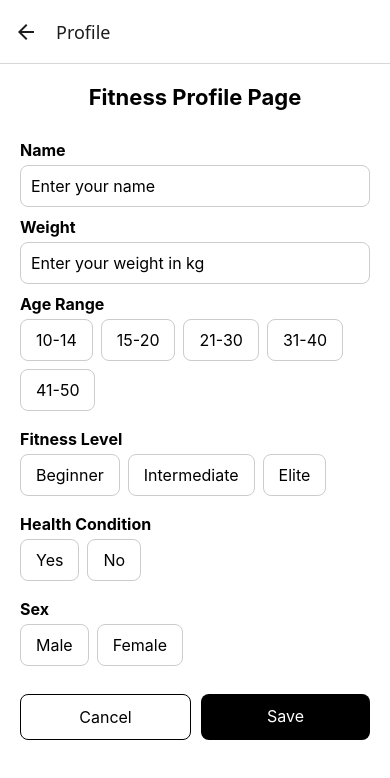
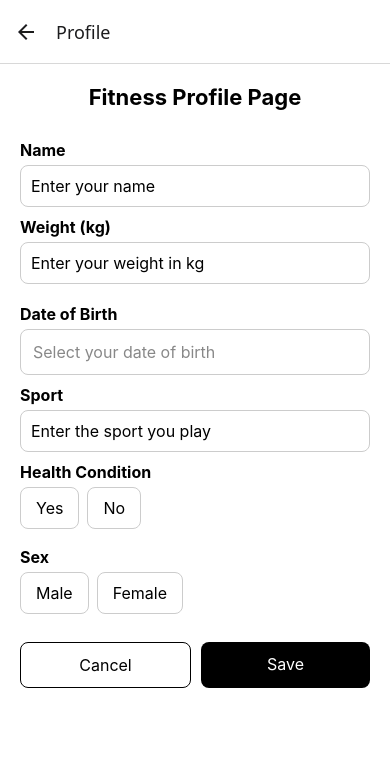
Before and after one commit to sakshambatra1/barCoded, a React Native app: screen /Profile in a window 390 px wide. Shown: the top 778 px of the page. Built offline with nearby package versions, Linux system fonts and the light colour scheme.

Commit message:
changed up some stuff of the ui, and changed some form fields and all that

```diff
--- a/package.json
+++ b/package.json
@@ -10,6 +10,7 @@
     "web": "expo start --web"
   },
   "dependencies": {
+    "@react-native-community/datetimepicker": "^8.2.0",
     "@react-native-masked-view/masked-view": "^0.3.2",
     "@react-navigation/native": "^7.0.14",
     "@react-navigation/stack": "^7.1.1",
--- a/screens/ProfileInfoScreen/ProfileInfoScreen.js
+++ b/screens/ProfileInfoScreen/ProfileInfoScreen.js
@@ -1,31 +1,93 @@
 import React, { useState } from 'react';
-import { View, Text, TextInput, TouchableOpacity, StyleSheet, Alert } from 'react-native';
+import {
+    View,
+    Text,
+    TextInput,
+    TouchableOpacity,
+    StyleSheet,
+    Alert,
+    KeyboardAvoidingView,
+    Platform,
+    ScrollView,
+    SafeAreaView
+} from 'react-native';
+import DateTimePicker from '@react-native-community/datetimepicker';
 
 export default function ProfileInfoScreen({ navigation }) {
     const [name, setName] = useState('');
     const [weight, setWeight] = useState('');
-    const [selectedAgeRange, setSelectedAgeRange] = useState(null);
-    const [selectedFitnessLevel, setSelectedFitnessLevel] = useState(null);
+    const [dateOfBirth, setDateOfBirth] = useState(null);
+    const [showDatePicker, setShowDatePicker] = useState(false);
+    const [sport, setSport] = useState('');
     const [selectedHealthCondition, setSelectedHealthCondition] = useState(null);
     const [selectedSex, setSelectedSex] = useState(null);
+    const [isSaving, setIsSaving] = useState(false);
 
-    const ageRanges = ['10-14', '15-20', '21-30', '31-40', '41-50'];
-    const fitnessLevels = ['Beginner', 'Intermediate', 'Elite'];
     const healthConditions = ['Yes', 'No'];
     const sexes = ['Male', 'Female'];
 
+    const handleDateChange = (event, selectedDate) => {
+        setShowDatePicker(false);
+        if (selectedDate) {
+            setDateOfBirth(selectedDate);
+        }
+    };
+
+    const formatDate = (date) => {
+        const day = date.getDate();
+        const month = date.getMonth() + 1;
+        const year = date.getFullYear();
+        return `${day}/${month}/${year}`;
+    };
+
     const handleSave = () => {
-        if (!name || !weight || !selectedAgeRange || !selectedFitnessLevel || !selectedHealthCondition || !selectedSex) {
-            Alert.alert("Missing Information", "Please fill out all fields before proceeding.");
+        const errors = [];
+
+        if (!name.trim()) errors.push("Name is required.");
+        if (!weight.trim()) errors.push("Weight is required.");
+        if (!dateOfBirth) errors.push("Date of Birth is required.");
+        if (!sport.trim()) errors.push("Sport is required.");
+        if (!selectedHealthCondition) errors.push("Health condition is required.");
+        if (!selectedSex) errors.push("Sex is required.");
+
+        const numericWeight = parseFloat(weight);
+        if (isNaN(numericWeight) || numericWeight <= 0) {
+            errors.push("Please enter a valid weight in kilograms.");
+        }
+
+        if (dateOfBirth) {
+            const today = new Date();
+            let age = today.getFullYear() - dateOfBirth.getFullYear();
+            const m = today.getMonth() - dateOfBirth.getMonth();
+            if (m < 0 || (m === 0 && today.getDate() < dateOfBirth.getDate())) {
+                age--;
+            }
+            if (age < 10 || age > 100) {
+                errors.push("Please enter a valid age between 10 and 100 years.");
+            }
+        }
+
+        if (errors.length > 0) {
+            Alert.alert("Validation Errors", errors.join("\n"));
             return;
         }
 
-        Alert.alert("Profile Saved", "Your profile has been successfully saved.");
-        navigation.navigate('Home');
+        setIsSaving(true);
+        setTimeout(() => {
+            setIsSaving(false);
+            Alert.alert("Profile Saved", "Your profile has been successfully saved.", [
+                { text: "OK", onPress: () => navigation.navigate('Home') }
+            ]);
+        }, 1000);
     };
 
     return (
-        <View style={styles.container}>
+        <SafeAreaView style={styles.safeArea}>
+            <KeyboardAvoidingView
+                behavior={Platform.OS === "ios" ? "padding" : "height"}
+                style={styles.keyboardAvoidingView}
+            >
+                <ScrollView contentContainerStyle={styles.scrollContainer}>
                     <Text style={styles.header}>Fitness Profile Page</Text>
 
                     <Text style={styles.label}>Name</Text>
@@ -34,52 +96,71 @@ export default function ProfileInfoScreen({ navigation }) {
                         placeholder="Enter your name"
                         value={name}
                         onChangeText={setName}
+                        accessibilityLabel="Name Input"
+                        autoCapitalize="words"
                     />
 
-            <Text style={styles.label}>Weight</Text>
+                    <Text style={styles.label}>Weight (kg)</Text>
                     <TextInput
                         style={styles.input}
                         placeholder="Enter your weight in kg"
                         keyboardType="numeric"
                         value={weight}
                         onChangeText={setWeight}
+                        accessibilityLabel="Weight Input"
                     />
 
-            <Text style={styles.label}>Age Range</Text>
-            <View style={styles.selectionContainer}>
-                {ageRanges.map((range) => (
+                    <View style={styles.fieldContainer}>
+                        <Text style={styles.label}>Date of Birth</Text>
                         <TouchableOpacity
-                        key={range}
-                        style={[styles.option, selectedAgeRange === range && styles.selectedOption]}
-                        onPress={() => setSelectedAgeRange(range)}
+                            style={styles.dateInput}
+                            onPress={() => setShowDatePicker(true)}
+                            accessibilityLabel="Date of Birth Input"
                         >
-                        <Text style={styles.optionText}>{range}</Text>
+                            <Text style={dateOfBirth ? styles.dateText : styles.placeholderText}>
+                                {dateOfBirth ? formatDate(dateOfBirth) : 'Select your date of birth'}
+                            </Text>
                         </TouchableOpacity>
-                ))}
+                        {showDatePicker && (
+                            <DateTimePicker
+                                testID="dateTimePicker"
+                                value={dateOfBirth || new Date(2000, 0, 1)}
+                                mode="date"
+                                display="default"
+                                maximumDate={new Date()}
+                                onChange={handleDateChange}
+                            />
+                        )}
                     </View>
 
-            <Text style={styles.label}>Fitness Level</Text>
-            <View style={styles.selectionContainer}>
-                {fitnessLevels.map((level) => (
-                    <TouchableOpacity
-                        key={level}
-                        style={[styles.option, selectedFitnessLevel === level && styles.selectedOption]}
-                        onPress={() => setSelectedFitnessLevel(level)}
-                    >
-                        <Text style={styles.optionText}>{level}</Text>
-                    </TouchableOpacity>
-                ))}
-            </View>
+                    <Text style={styles.label}>Sport</Text>
+                    <TextInput
+                        style={styles.input}
+                        placeholder="Enter the sport you play"
+                        value={sport}
+                        onChangeText={setSport}
+                        accessibilityLabel="Sport Input"
+                        autoCapitalize="words"
+                    />
 
                     <Text style={styles.label}>Health Condition</Text>
                     <View style={styles.selectionContainer}>
                         {healthConditions.map((condition) => (
                             <TouchableOpacity
                                 key={condition}
-                        style={[styles.option, selectedHealthCondition === condition && styles.selectedOption]}
+                                style={[
+                                    styles.option,
+                                    selectedHealthCondition === condition && styles.selectedOption
+                                ]}
                                 onPress={() => setSelectedHealthCondition(condition)}
+                                accessibilityLabel={`Select Health Condition ${condition}`}
                             >
-                        <Text style={styles.optionText}>{condition}</Text>
+                                <Text style={[
+                                    styles.optionText,
+                                    selectedHealthCondition === condition && styles.selectedOptionText
+                                ]}>
+                                    {condition}
+                                </Text>
                             </TouchableOpacity>
                         ))}
                     </View>
@@ -89,29 +170,61 @@ export default function ProfileInfoScreen({ navigation }) {
                         {sexes.map((sex) => (
                             <TouchableOpacity
                                 key={sex}
-                        style={[styles.option, selectedSex === sex && styles.selectedOption]}
+                                style={[
+                                    styles.option,
+                                    selectedSex === sex && styles.selectedOption
+                                ]}
                                 onPress={() => setSelectedSex(sex)}
+                                accessibilityLabel={`Select Sex ${sex}`}
                             >
-                        <Text style={styles.optionText}>{sex}</Text>
+                                <Text style={[
+                                    styles.optionText,
+                                    selectedSex === sex && styles.selectedOptionText
+                                ]}>
+                                    {sex}
+                                </Text>
                             </TouchableOpacity>
                         ))}
                     </View>
 
                     <View style={styles.buttonContainer}>
-                <TouchableOpacity style={styles.cancelButton} onPress={() => navigation.goBack()}>
+                        <TouchableOpacity
+                            style={styles.cancelButton}
+                            onPress={() => navigation.goBack()}
+                            disabled={isSaving}
+                            accessibilityLabel="Cancel Button"
+                        >
                             <Text style={styles.cancelButtonText}>Cancel</Text>
                         </TouchableOpacity>
-                <TouchableOpacity style={styles.saveButton} onPress={handleSave}>
-                    <Text style={styles.saveButtonText}>Save</Text>
+                        <TouchableOpacity
+                            style={[styles.saveButton, isSaving && styles.disabledButton]}
+                            onPress={handleSave}
+                            disabled={isSaving}
+                            accessibilityLabel="Save Button"
+                        >
+                            <Text style={styles.saveButtonText}>
+                                {isSaving ? "Saving..." : "Save"}
+                            </Text>
                         </TouchableOpacity>
                     </View>
-        </View>
+                </ScrollView>
+            </KeyboardAvoidingView>
+        </SafeAreaView>
     );
+
 }
 
 const styles = StyleSheet.create({
-    container: {
+    safeArea: {
         flex: 1,
+        backgroundColor: '#fff',
+    },
+    keyboardAvoidingView: {
+        flex: 1,
+        backgroundColor: '#fff',
+    },
+    scrollContainer: {
+        flexGrow: 1,
         padding: 20,
         backgroundColor: '#fff',
     },
@@ -134,6 +247,25 @@ const styles = StyleSheet.create({
         fontSize: 16,
         marginTop: 5,
     },
+    fieldContainer: {
+        marginTop: 10,
+    },
+    dateInput: {
+        borderWidth: 1,
+        borderColor: '#ccc',
+        borderRadius: 8,
+        padding: 12,
+        marginTop: 5,
+        justifyContent: 'center',
+    },
+    dateText: {
+        fontSize: 16,
+        color: '#000',
+    },
+    placeholderText: {
+        fontSize: 16,
+        color: '#888',
+    },
     selectionContainer: {
         flexDirection: 'row',
         flexWrap: 'wrap',
@@ -152,8 +284,12 @@ const styles = StyleSheet.create({
         backgroundColor: '#000',
         borderColor: '#000',
     },
+    selectedOptionText: {
+        color: '#fff',
+    },
     optionText: {
         fontSize: 16,
+        color: '#000',
     },
     buttonContainer: {
         flexDirection: 'row',
@@ -180,6 +316,9 @@ const styles = StyleSheet.create({
         padding: 12,
         alignItems: 'center',
     },
+    disabledButton: {
+        backgroundColor: '#555',
+    },
     saveButtonText: {
         fontSize: 16,
         color: '#fff',
```
Also changed, not shown: 1 other file (tests, documents, lock files or other folders). Lines whose indentation alone changed are shown as unchanged.
